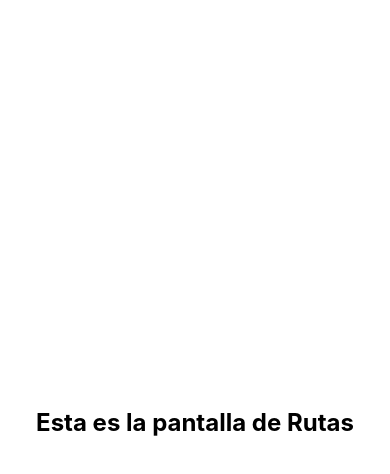
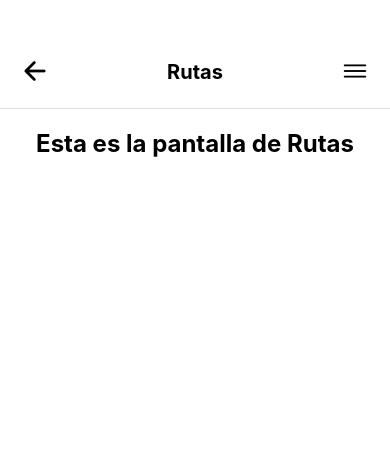
Before and after one commit to XicoNemi/mobile-app, a React Native app: screen /RoutesScreen in a window 390 px wide. Shown: the top 474 px of the page. Built offline with nearby package versions, Linux system fonts and the light colour scheme.

Commit message:
I added the header component and put it on the screens

```diff
--- /dev/null
+++ b/app/components/HeaderComponent.jsx
@@ -0,0 +1,54 @@
+import React from 'react';
+import { View, Text, StyleSheet, TouchableOpacity } from 'react-native';
+import Ionicons from 'react-native-vector-icons/Ionicons';
+import { useNavigation } from '@react-navigation/native';
+
+const Header = ({ title, rightIcon, onRightIconPress }) => {
+  const navigation = useNavigation();
+
+  return (
+    <View style={styles.header}>
+      <TouchableOpacity
+        onPress={() => navigation.goBack()}
+        style={styles.backButton}
+      >
+        <Ionicons name='arrow-back-outline' size={30} color='black' />
+      </TouchableOpacity>
+
+      <Text style={styles.title}>{title}</Text>
+
+      {rightIcon && (
+        <TouchableOpacity onPress={onRightIconPress} style={styles.rightButton}>
+          <Ionicons name={rightIcon} size={30} color='black' />
+        </TouchableOpacity>
+      )}
+    </View>
+  );
+};
+
+const styles = StyleSheet.create({
+  header: {
+    flexDirection: 'row',
+    alignItems: 'center',
+    justifyContent: 'space-between',
+    padding: 20,
+    backgroundColor: '#fff',
+    borderBottomWidth: 1,
+    borderBottomColor: '#ddd',
+    marginTop: 35,
+  },
+  backButton: {
+    marginRight: 20,
+  },
+  rightButton: {
+    marginLeft: 20,
+  },
+  title: {
+    fontSize: 20,
+    fontWeight: 'bold',
+    textAlign: 'center',
+    flex: 1,
+  },
+});
+
+export default Header;
--- a/app/screens/ItinerariesScreen.jsx
+++ b/app/screens/ItinerariesScreen.jsx
@@ -1,9 +1,11 @@
 import React from 'react';
 import { View, Text, StyleSheet } from 'react-native';
+import HeaderComponent from '../components/HeaderComponent';
 
 const ItinerariesScreen = () => {
   return (
     <View style={styles.container}>
+      <HeaderComponent title="Itinerarios" rightIcon='person-circle-outline' />
       <Text style={styles.text}>Esta es la pantalla de Itinerarios</Text>
     </View>
   );
@@ -12,13 +14,13 @@ const ItinerariesScreen = () => {
 const styles = StyleSheet.create({
   container: {
     flex: 1,
-    justifyContent: 'center',
-    alignItems: 'center',
     backgroundColor: 'white',
   },
   text: {
     fontSize: 24,
     fontWeight: 'bold',
+    textAlign: 'center',
+    marginTop: 20,
   },
 });
 
--- a/app/screens/ProfileScreen.jsx
+++ b/app/screens/ProfileScreen.jsx
@@ -1,11 +1,12 @@
 import React from 'react';
 import { View, Text, StyleSheet } from 'react-native';
+import HeaderComponent from '../components/HeaderComponent';
 
 const ProfileScreen = () => {
   return (
     <View style={styles.container}>
-      <Text style={styles.title}>Perfil</Text>
-      <Text style={styles.info}>Aquí puedes ver la información de tu perfil.</Text>
+      <HeaderComponent title="Perfil" rightIcon='notifications-outline' />
+      <Text style={styles.text}>Esta es la pantalla de Rutas</Text>
     </View>
   );
 };
@@ -13,16 +14,14 @@ const ProfileScreen = () => {
 const styles = StyleSheet.create({
   container: {
     flex: 1,
-    justifyContent: 'center',
-    alignItems: 'center',
-    backgroundColor: '#f0f0f0',
+    backgroundColor: 'white',
   },
-  title: {
-    fontSize: 30,
+  text: {
+    fontSize: 24,
     fontWeight: 'bold',
-    marginBottom: 20,
-  }
-
+    textAlign: 'center',
+    marginTop: 20,
+  },
 });
 
 export default ProfileScreen;
--- a/app/screens/RoutesScreen.jsx
+++ b/app/screens/RoutesScreen.jsx
@@ -1,9 +1,11 @@
 import React from 'react';
 import { View, Text, StyleSheet } from 'react-native';
+import HeaderComponent from '../components/HeaderComponent';
 
 const RoutesScreen = () => {
   return (
     <View style={styles.container}>
+      <HeaderComponent title="Rutas" rightIcon='menu-outline' />
       <Text style={styles.text}>Esta es la pantalla de Rutas</Text>
     </View>
   );
@@ -12,13 +14,13 @@ const RoutesScreen = () => {
 const styles = StyleSheet.create({
   container: {
     flex: 1,
-    justifyContent: 'center',
-    alignItems: 'center',
     backgroundColor: 'white',
   },
   text: {
     fontSize: 24,
     fontWeight: 'bold',
+    textAlign: 'center',
+    marginTop: 20,
   },
 });
 
```
